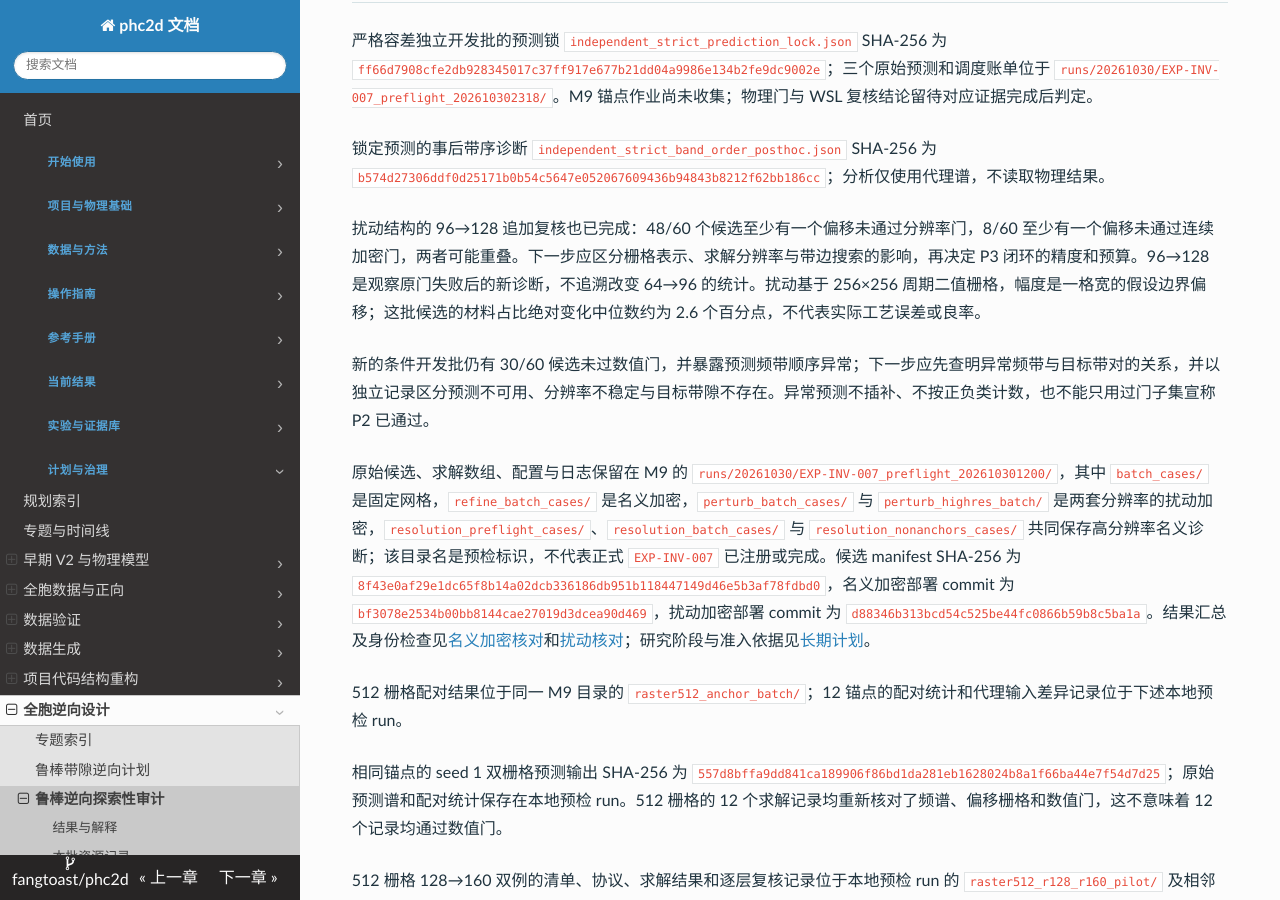
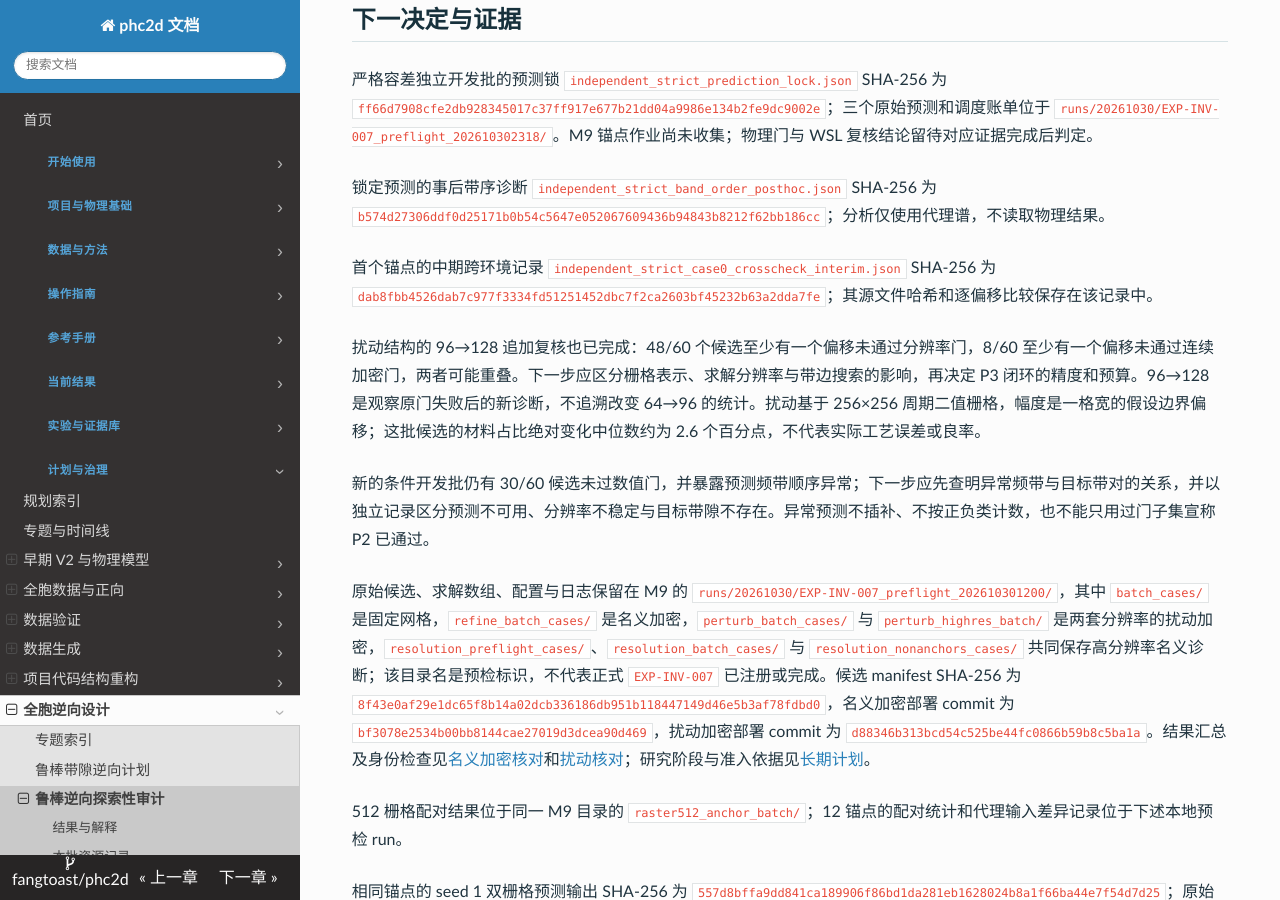
Before and after one commit to fangtoast/phc2d, an MkDocs documentation site: the page built from docs/results/inverse/鲁棒带隙逆向可用性审计.md, in a window 1280 px wide and 900 px high, scrolled down 5864 px. Built offline with MkDocs 1.6.1, drawn with Linux system fonts in a browser that asks for light colours; some of the changed text lies outside the part shown.

Commit message:
Record first strict anchor crosscheck

```diff
--- a/docs/results/inverse/鲁棒带隙逆向可用性审计.md
+++ b/docs/results/inverse/鲁棒带隙逆向可用性审计.md
@@ -36,6 +36,7 @@ source_artifacts:
 |---|---|---|
 | 严格容差独立开发批的预测锁 | 三个冻结模型的 60 候选预测均完成，首候选 CPU/GPU 一致性门通过；seed 0/1/2 分别有 0/5/4 条带序异常。来源 732 的锚点在 seed 1 和 2 均异常，无法按冻结合同评分 | 已不能满足该批预注册的 12 来源全部可评分条件，不能通过替换样本或放宽门槛改变判断。三 seed 共用同一来源；锁定仅为代理证据，不代表 MPB 结果。12 个锚点的 M9 作业 `6617912` 已提交，物理数值门和跨环境检查待完成 |
 | 严格批次带序异常位置 | 事后检查已锁定谱，seed 1 的 5 条和 seed 2 的 4 条异常均位于目标 B4–B5；锚点两 seed 的最小相邻频差分别约为 −0.00768 和 −0.000229 | 这是同一来源的代理谱诊断，不是独立结构样本或物理结果；不能仅把非目标频带异常排除后恢复评分。下一轮需独立评估带序问题的修复及其对目标带边误差的影响 |
+| 严格批次首个预选锚点的跨环境中期检查 | case 0 的三个偏移在 M9 与 WSL 的加密 k 点、数值门判断和求解器身份一致；已保存频谱的最大绝对差为 0 | 单锚点中期检查，不替代冻结的六例复核，也不单独证明数值门已通过或整个批次通过 |
 | 样本与目标 | K5 Binary validation 的 12 个锚点，每个含锚点共 5 个候选；TE、B9–B10、目标 $a/\lambda=0.83$ | 样本与频率在查看开发分布后确定，不是预注册测试 |
 | 冻结 Global–Local checkpoint 合同 | seed 0/1/2 在同一 K5 Binary validation 的 1,000 个样本上回放，Bands 2–10 MRE 分别约为 0.566822%、0.549704%、0.550749%，与各自 checkpoint 记录均相差不到 0.001 个百分点 | seed 0 在 N40、seed 1/2 在 N56；仅验证 checkpoint、输入与 validation 指标合同，不证明逆向性能或物理验收 |
 | 开发集目标覆盖 | 同源 validation 的 1,000 个结构中，固定 81 点标签只有 6 个在 B9–B10 对目标频率有正裕量 | 是名义粗标签统计；未加密带边、未施加扰动，不等于物理成功数，也不能外推 test |
@@ -177,6 +178,8 @@ source_artifacts:
 严格容差独立开发批的预测锁 `independent_strict_prediction_lock.json` SHA-256 为 `ff66d7908cfe2db928345017c37ff917e677b21dd04a9986e134b2fe9dc9002e`；三个原始预测和调度账单位于 `runs/20261030/EXP-INV-007_preflight_202610302318/`。M9 锚点作业尚未收集；物理门与 WSL 复核结论留待对应证据完成后判定。
 
 锁定预测的事后带序诊断 `independent_strict_band_order_posthoc.json` SHA-256 为 `b574d27306ddf0d25171b0b54c5647e052067609436b94843b8212f62bb186cc`；分析仅使用代理谱，不读取物理结果。
+
+首个锚点的中期跨环境记录 `independent_strict_case0_crosscheck_interim.json` SHA-256 为 `dab8fbb4526dab7c977f3334fd51251452dbc7f2ca2603bf45232b63a2dda7fe`；其源文件哈希和逐偏移比较保存在该记录中。
 
 扰动结构的 96→128 追加复核也已完成：48/60 个候选至少有一个偏移未通过分辨率门，8/60 至少有一个偏移未通过连续加密门，两者可能重叠。下一步应区分栅格表示、求解分辨率与带边搜索的影响，再决定 P3 闭环的精度和预算。96→128 是观察原门失败后的新诊断，不追溯改变 64→96 的统计。扰动基于 256×256 周期二值栅格，幅度是一格宽的假设边界偏移；这批候选的材料占比绝对变化中位数约为 2.6 个百分点，不代表实际工艺误差或良率。
 
```
